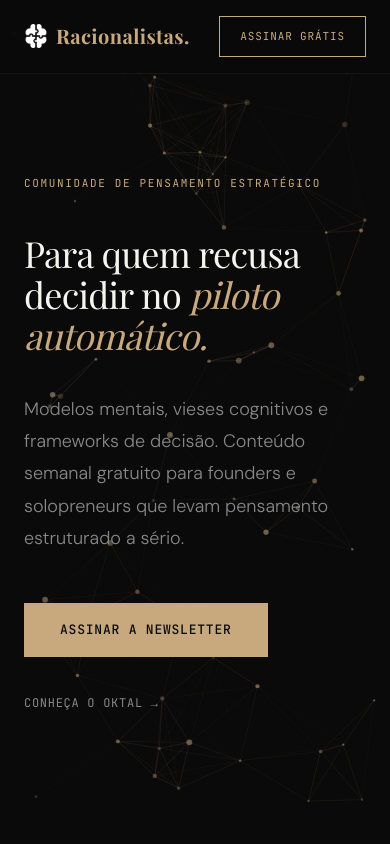
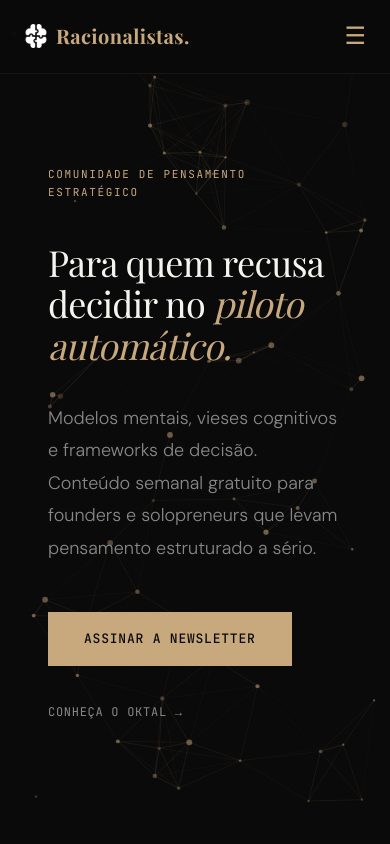
Before and after one commit to alexmeirelles/racionalistas, a Next.js app: page / in a window 390 px wide. Shown: the top 844 px of the page. Built offline with nearby package versions, Linux system fonts and the light colour scheme; a web font is replaced by a local one.

Commit message:
fix(ui): add mobile hamburger menu to Header

```diff
--- a/src/app/globals.css
+++ b/src/app/globals.css
@@ -292,11 +292,30 @@
     to { opacity: 1; transform: translateY(0); }
   }
 
+  .mobile-menu-btn {
+    display: none;
+    background: none;
+    border: none;
+    color: var(--amber);
+    font-size: 24px;
+    cursor: pointer;
+  }
+
   @media (max-width: 768px) {
-    nav { padding: 16px 24px; }
-    .nav-links { gap: 16px; }
-    .nav-link { display: none; }
-    .hero { padding: 120px 24px 60px; }
+    nav { padding: 16px 24px; flex-wrap: wrap; }
+    .mobile-menu-btn { display: block; }
+    .nav-links {
+      display: none;
+      width: 100%;
+      flex-direction: column;
+      gap: 16px;
+      margin-top: 16px;
+      padding-top: 16px;
+      border-top: 1px solid var(--amber-dim);
+    }
+    .nav-links.open { display: flex; align-items: flex-start; }
+    .nav-link { display: block; padding: 4px 0; }
+    .nav-cta { margin-top: 8px; width: 100%; text-align: center; display: block; }
     section { padding: 80px 24px; }
     .offerings-grid { grid-template-columns: 1fr; }
     .models-grid { grid-template-columns: repeat(2, 1fr); }
--- a/src/app/page.tsx
+++ b/src/app/page.tsx
@@ -1,6 +1,7 @@
 import Image from "next/image";
 import Link from "next/link";
 import iconPic from "./icon.png";
+import { Header } from "../components/Header";
 
 export default function Home() {
   return (
@@ -8,21 +9,7 @@ export default function Home() {
 
 
   {/* NAV */}
-  <nav>
-    <Link href="/" style={{ textDecoration: 'none', color: 'inherit' }}>
-      <div className="logo" style={{ display: "flex", alignItems: "center", gap: "0.5rem", cursor: "pointer" }}>
-        <Image src={iconPic} alt="Racionalistas" width={24} height={24} style={{ filter: "brightness(0) invert(1)" }} />
-        <span>Racionalistas<span>.</span></span>
-      </div>
-    </Link>
-    <div className="nav-links">
-      <a href="#manifesto" className="nav-link">Manifesto</a>
-      <a href="/wiki" className="nav-link">Wiki</a>
-      <a href="/forum" className="nav-link">Fórum</a>
-      <a href="#oktal" className="nav-link">Oktal</a>
-      <a href="#assinar" className="nav-cta">Assinar grátis</a>
-    </div>
-  </nav>
+  <Header />
 
   {/* HERO */}
   <div className="hero">
--- a/src/app/wiki/[slug]/page.tsx
+++ b/src/app/wiki/[slug]/page.tsx
@@ -3,6 +3,7 @@ import { notFound } from 'next/navigation';
 import Link from 'next/link';
 import Image from "next/image";
 import iconPic from "../../icon.png";
+import { Header } from "../../../components/Header";
 
 export default async function WikiArticle({ params }: { params: Promise<{ slug: string }> }) {
   const resolvedParams = await params;
@@ -14,21 +15,7 @@ export default async function WikiArticle({ params }: { params: Promise<{ slug:
 
   return (
     <>
-      <nav>
-        <Link href="/" style={{ textDecoration: 'none', color: 'inherit' }}>
-          <div className="logo" style={{ display: "flex", alignItems: "center", gap: "0.5rem", cursor: "pointer" }}>
-            <Image src={iconPic} alt="Racionalistas" width={24} height={24} style={{ filter: "brightness(0) invert(1)" }} />
-            <span>Racionalistas<span>.</span></span>
-          </div>
-        </Link>
-        <div className="nav-links">
-          <Link href="/#manifesto" className="nav-link">Manifesto</Link>
-          <Link href="/wiki" className="nav-link">Wiki</Link>
-          <Link href="/forum" className="nav-link">Fórum</Link>
-          <Link href="/#oktal" className="nav-link">Oktal</Link>
-          <Link href="/#assinar" className="nav-cta">Assinar grátis</Link>
-        </div>
-      </nav>
+      <Header />
 
       <section style={{ paddingTop: "140px", maxWidth: "900px", margin: "0 auto" }}>
 
--- a/src/app/wiki/page.tsx
+++ b/src/app/wiki/page.tsx
@@ -2,27 +2,14 @@ import { wikiContent } from '@/lib/wiki-content';
 import Link from 'next/link';
 import Image from "next/image";
 import iconPic from "../icon.png";
+import { Header } from "../../components/Header";
 
 export default function WikiIndex() {
   const sortedContent = [...wikiContent].sort((a,b) => a.name.localeCompare(b.name));
 
   return (
     <>
-      <nav>
-        <Link href="/" style={{ textDecoration: 'none', color: 'inherit' }}>
-          <div className="logo" style={{ display: "flex", alignItems: "center", gap: "0.5rem", cursor: "pointer" }}>
-            <Image src={iconPic} alt="Racionalistas" width={24} height={24} style={{ filter: "brightness(0) invert(1)" }} />
-            <span>Racionalistas<span>.</span></span>
-          </div>
-        </Link>
-        <div className="nav-links">
-          <Link href="/#manifesto" className="nav-link">Manifesto</Link>
-          <Link href="/wiki" className="nav-link">Wiki</Link>
-          <Link href="/forum" className="nav-link">Fórum</Link>
-          <Link href="/#oktal" className="nav-link">Oktal</Link>
-          <Link href="/#assinar" className="nav-cta">Assinar grátis</Link>
-        </div>
-      </nav>
+      <Header />
 
       <section style={{ paddingTop: "140px" }}>
         <div className="section-tag">A Enciclopédia Racionalista</div>
--- /dev/null
+++ b/src/components/Header.tsx
@@ -0,0 +1,37 @@
+"use client";
+
+import Link from "next/link";
+import Image from "next/image";
+import iconPic from "../app/icon.png";
+import { useState } from "react";
+
+export function Header() {
+  const [isOpen, setIsOpen] = useState(false);
+
+  return (
+    <nav>
+      <Link href="/" style={{ textDecoration: 'none', color: 'inherit' }}>
+        <div className="logo" style={{ display: "flex", alignItems: "center", gap: "0.5rem", cursor: "pointer" }}>
+          <Image src={iconPic} alt="Racionalistas" width={24} height={24} style={{ filter: "brightness(0) invert(1)" }} />
+          <span>Racionalistas<span>.</span></span>
+        </div>
+      </Link>
+
+      <button
+        className="mobile-menu-btn"
+        onClick={() => setIsOpen(!isOpen)}
+        aria-label="Abrir menu"
+      >
+        {isOpen ? '✕' : '☰'}
+      </button>
+
+      <div className={`nav-links ${isOpen ? 'open' : ''}`}>
+        <Link href="/#manifesto" className="nav-link" onClick={() => setIsOpen(false)}>Manifesto</Link>
+        <Link href="/wiki" className="nav-link" onClick={() => setIsOpen(false)}>Wiki</Link>
+        <Link href="/forum" className="nav-link" onClick={() => setIsOpen(false)}>Fórum</Link>
+        <Link href="/#oktal" className="nav-link" onClick={() => setIsOpen(false)}>Oktal</Link>
+        <Link href="/#assinar" className="nav-cta" onClick={() => setIsOpen(false)}>Assinar grátis</Link>
+      </div>
+    </nav>
+  );
+}
```
